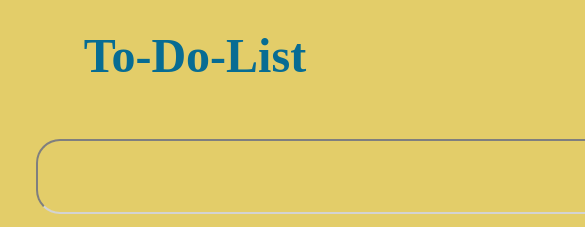
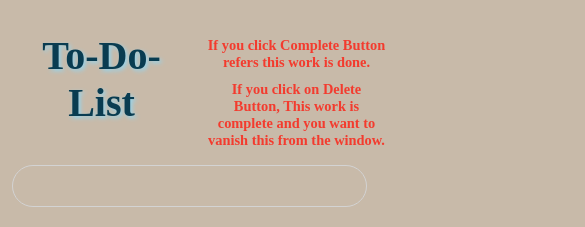
Before and after one commit to BEENA-BISHT37/To-Do-List, a plain HTML site: page index.html in a window 390 px wide. Shown: the top 227 px of the page, 585 px wide, since content can reach past the window. Drawn offline with Linux system fonts and the light colour scheme.

Commit message:
Initial commit

```diff
--- a/index.html
+++ b/index.html
@@ -9,17 +9,39 @@
 </head>
 <body>
     <div class="container">
+        <div class="main">
+            <!-- Heading and Instruction to use this to do list -->
+            <div class="nav">
                <div class="header">
                 <h1>To-Do-List</h1></div>
-        <div class="show">
+                <div class="instruction">
+                    <ul>
+                        <li>If you click Complete Button refers this work is done.</li>
+                        <li>If you click on Delete Button, This work is complete and you want to vanish this from the window.</li>
+                    </ul>
+                </div>
+            </div>
+
+            <!-- taking input -->
+
+            <div class="inputBox">
                 <div class="input-box">
                     <input type="text" class="inpt">
                 </div>
+            </div>
+
+            <!-- showing the results -->
+
+            <div class="show">
                 <div class="msg">
                     <ul id="list">
                     </ul>
                 </div>
             </div>
+
+        </div>
+
+
     </div>
 
     <script src="script.js"></script>
--- a/script.js
+++ b/script.js
@@ -1,10 +1,10 @@
-  const input = document.querySelector(".inpt");
-  const list = document.querySelector("#list");
+const input = document.querySelector(".inpt");
+const list = document.querySelector("#list");
 
-  input.addEventListener("keydown", (eve) =>{
-    const li = document.createElement("li");
-    if(eve.key === 'Enter' && input.value.trim() !== "")
-    {
+// Add item on Enter key
+input.addEventListener("keydown", (eve) => {
+    if (eve.key === 'Enter' && input.value.trim() !== "") {
+        const li = document.createElement("li");
         li.textContent = input.value;
 
         complete(li);
@@ -13,68 +13,63 @@
         list.appendChild(li);
 
         saveLocal();
-
         input.value = '';
-
     }
 });
 
-function complete (li) {
+// Mark item as completed
+function complete(li) {
     const btn = document.createElement("button");
     btn.textContent = "Complete";
     btn.classList.add("complete-task");
 
     li.append(btn);
 
-    btn.addEventListener("click", ()=>{
+    btn.addEventListener("click", () => {
         li.style.color = "green";
     });
-
 }
 
-function del (li){
+// Delete item from DOM and localStorage
+function del(li) {
     const btn1 = document.createElement("button");
     btn1.textContent = "Delete";
     btn1.classList.add("delete-icon");
 
     li.append(btn1);
 
-    btn1.addEventListener("click", () =>{
-        li.style.color = "red";
+    btn1.addEventListener("click", () => {
+        li.remove(); // Remove from DOM
+        saveLocal(); // Update localStorage
     });
-
 }
 
-function saveLocal () {
+// Save all list items to localStorage
+function saveLocal() {
     const items = [];
-    document.querySelectorAll("#list li").forEach ((li) =>{
-        items.push(li.textContent.replace("CompleteDelete", "").trim());
+    document.querySelectorAll("#list li").forEach((li) => {
+        // Remove button text from li content
+        const pureText = li.firstChild.textContent.trim();
+        items.push(pureText);
     });
     localStorage.setItem("listLi", JSON.stringify(items));
-
-
 }
 
-
-
-// Call the function to load the list on page load
-
-function loadFromLocalStorage () {
+// Load items from localStorage on page load
+function loadFromLocalStorage() {
     const savedItems = JSON.parse(localStorage.getItem("listLi"));
-    if(savedItems)
-    {
+    if (savedItems) {
         savedItems.forEach((item) => {
             const li = document.createElement("li");
-
             li.textContent = item;
 
             complete(li);
             del(li);
 
             list.appendChild(li);
-
-        })
+        });
     }
 }
 
-window.addEventListener("load",loadFromLocalStorage);
+// Load list when page loads
+window.addEventListener("load", loadFromLocalStorage);
--- a/style.css
+++ b/style.css
@@ -1,88 +1,210 @@
-*{
+* {
     margin: 0;
     padding: 0;
-    background-color: #E3CD69;
+    box-sizing: border-box;
+    background-color: rgb(200, 186, 169);
 }
 
-.container{
+.container {
+    height: 100%;
+}
 
+.main {
     height: 100%;
+    width: 100%;
+    margin: 4px;
+}
 
+.nav {
+    display: flex;
+    justify-content: flex-end;
 }
-.header h1{
+
+.header {
+    width: 50%;
+}
+
+.header h1 {
     text-align: center;
     margin: 8px;
     padding: 20px;
-    color: #076c93;
-    font-size: 3rem;
+    color: #093c51;
+    font-size: 6rem;
+    text-shadow: 2px 2px 4px #95d4ed;
 }
 
-.show{
+.instruction {
+    width: 40%;
+    margin-top: 25px;
+}
 
-    margin: 2px 8px 3px 8px;
-    padding: 20px;
-    height: 80vh;
+.instruction ul {
+    padding: 3px;
 }
-.input-box{
 
+.instruction ul li {
+    font-size: 1rem;
+    color: #f33b2e;
+}
+
+.input-box {
     padding: 8px;
 }
 
-.input-box input{
-    width: 70vh;
+.input-box input {
+    width: 80%;
     height: 6vh;
     border-radius: 1.5rem;
-    border-color: lightgrey;
+    border: 1px solid lightgrey;
     outline: none;
     padding: 10px;
     font-size: 2rem;
     color: #076c93;
-
 }
 
-.msg{
+.show {
+    padding: 20px;
+    height: 80vh;
+}
 
+.msg {
     margin: 8px 0;
     padding: 20px;
     display: flex;
+    flex-wrap: wrap;
+    align-items: center;
+    gap: 10px;
 }
 
-.delete-icon{
-    color: red;
+.delete-icon,
+.complete-task {
     cursor: pointer;
     font-weight: bold;
     padding: 10px;
     font-size: 2rem;
     border-radius: 1rem;
-
+    transition: transform 0.3s ease-out;
 }
 
-.complete-task{
-    color: green;
-    cursor: pointer;
-    font-weight: bold;
-    padding: 10px;
-    font-size: 2rem;
-    border-radius: 1rem;
+.delete-icon {
+    color: red;
 }
 
-#list{
+.complete-task {
+    color: green;
+}
+
+.delete-icon:hover,
+.complete-task:hover {
+    transform: scale(1.1);
+}
+
+#list {
     width: 100%;
 }
 
-li{
+li {
+    display: grid;
+    grid-template-columns: repeat(auto-fit, minmax(100px, 300px));
+    gap: 10rem;
     font-size: 2rem;
     font-weight: bold;
     padding: 5px;
     color: black;
     cursor: pointer;
     width: 100%;
-    display: flex;
-    justify-content: space-between;
 }
 
-@media (max-width :380px ){
-    body{
-        font-size: .5rem;
+/* ---------------- Media Queries ---------------- */
+
+@media (max-width: 1310px) {
+    .header h1 {
+        font-size: 4.5rem;
+    }
+
+    li {
+        gap: 6rem;
+        font-size: 1.8rem;
+    }
+
+    .input-box input {
+        font-size: 1.8rem;
     }
 }
+
+@media (max-width: 1024px) {
+    .header h1 {
+        font-size: 4.5rem;
+    }
+
+    li {
+        gap: 4rem;
+        font-size: 1.8rem;
+    }
+
+    .input-box input {
+        font-size: 1.8rem;
+    }
+}
+
+@media (max-width: 768px) {
+    .header,
+    .instruction {
+        width: 100%;
+        text-align: center;
+    }
+
+    .header h1 {
+        font-size: 3.5rem;
+    }
+
+    .input-box input {
+        width: 95%;
+        font-size: 1.5rem;
+    }
+
+    li {
+        gap: 3rem;
+        font-size: 1.5rem;
+    }
+}
+
+@media (max-width: 480px) {
+    .header h1 {
+        font-size: 2.5rem;
+    }
+
+    .instruction ul li {
+        font-size: 0.9rem;
+    }
+
+    .input-box input {
+        font-size: 1.2rem;
+        height: 5vh;
+    }
+
+    li {
+        gap: 1.5rem;
+        font-size: 1.2rem;
+    }
+
+    .delete-icon,
+    .complete-task {
+        font-size: 1.5rem;
+    }
+}
+
+@media (max-width: 380px) {
+    body {
+        font-size: 0.5rem;
+    }
+
+    .header h1 {
+        font-size: 2rem;
+    }
+
+    li {
+        font-size: 1rem;
+        gap: 1rem;
+    }
+}
```
Lines whose indentation alone changed are shown as unchanged.
